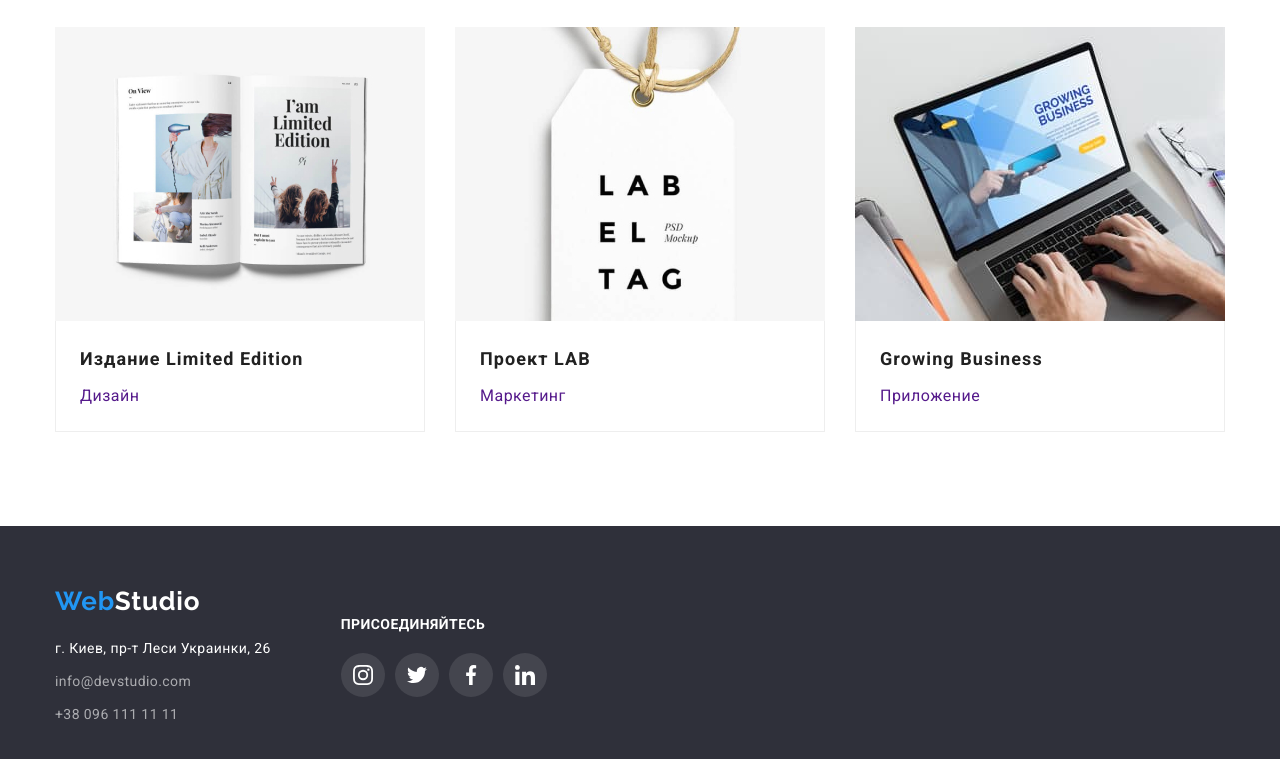
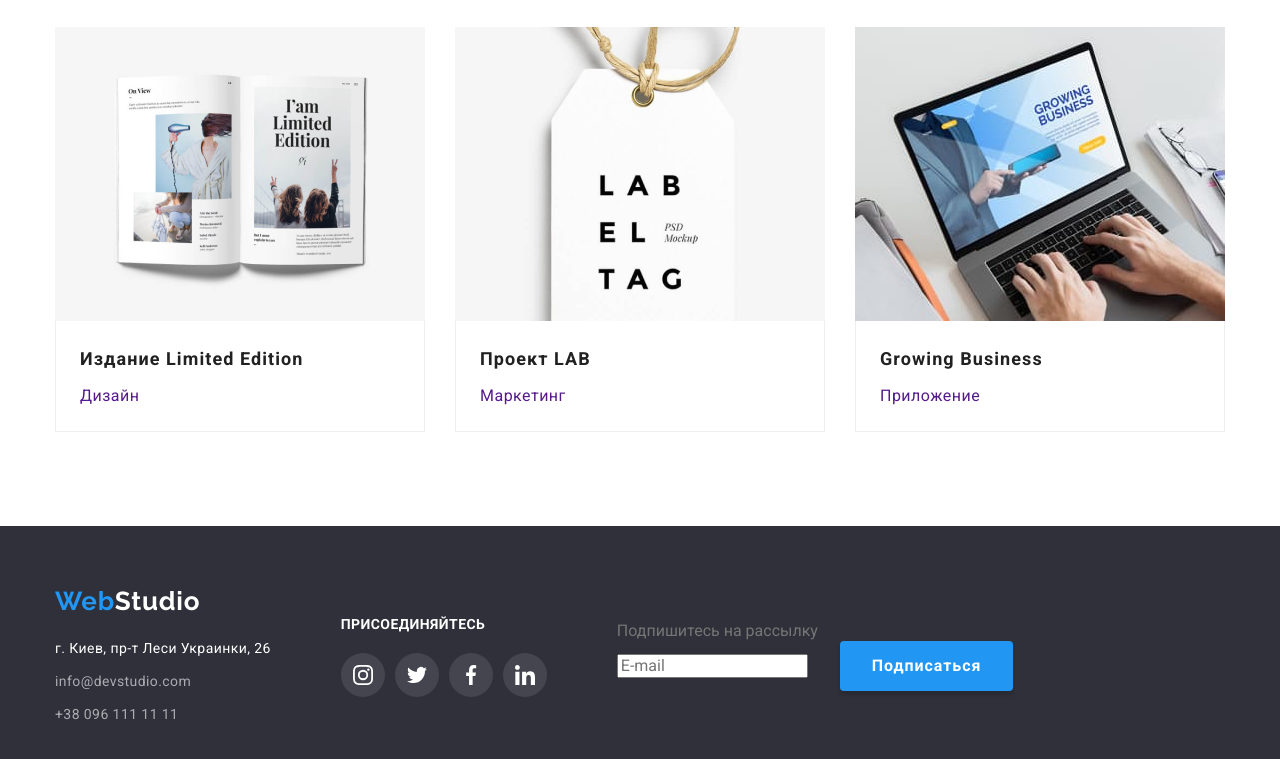
Before and after one commit to Kalatynska/goit-markup-hw-06, a plain HTML site: page portfolio.html in a window 1280 px wide. Shown: the part 1106-1865 px from the top of the page. Drawn offline with nearby package versions, Linux system fonts and the light colour scheme.

Commit message:
Update portfolio.html

```diff
--- a/portfolio.html
+++ b/portfolio.html
@@ -301,7 +301,7 @@
 
     <footer class="contacts" id="contacts">
       <div class="container container-footer">
-        <div>
+        <div class="container-address">
           <a href="./" class="logo logo-footer"
             ><span class="logo-accent"> Web</span>Studio</a
           >
@@ -332,7 +332,7 @@
         </div>
 
         <div class="social-media list">
-          <p>Присоединяйтесь</p>
+          <p class="footer-form-title">Присоединяйтесь</p>
           <ul class="social-media-list social-media-footer list">
             <li class="social-media-item">
               <a href="#" class="social-media-link media-link-footer">
@@ -364,6 +364,28 @@
             </li>
           </ul>
         </div>
+
+        <div class="subscription">
+          <form action="#" class="">
+            <p class="footer-form-title">Подпишитесь на рассылку</p>
+            <div class="subscription-form">
+              <input
+                type="email"
+                class="subscription-form-input"
+                name="user-email"
+                required
+                id="email"
+                placeholder="E-mail"
+              />
+              <svg class="subscription-form-icon" width="24px" height="24px">
+                <use href="./images/icons.svg#icon-send"></use>
+              </svg>
+              <button type="submit" class="subscription-form-submit button">
+                Подписаться
+              </button>
+            </div>
+          </form>
+        </div>
       </div>
     </footer>
   </body>
```
